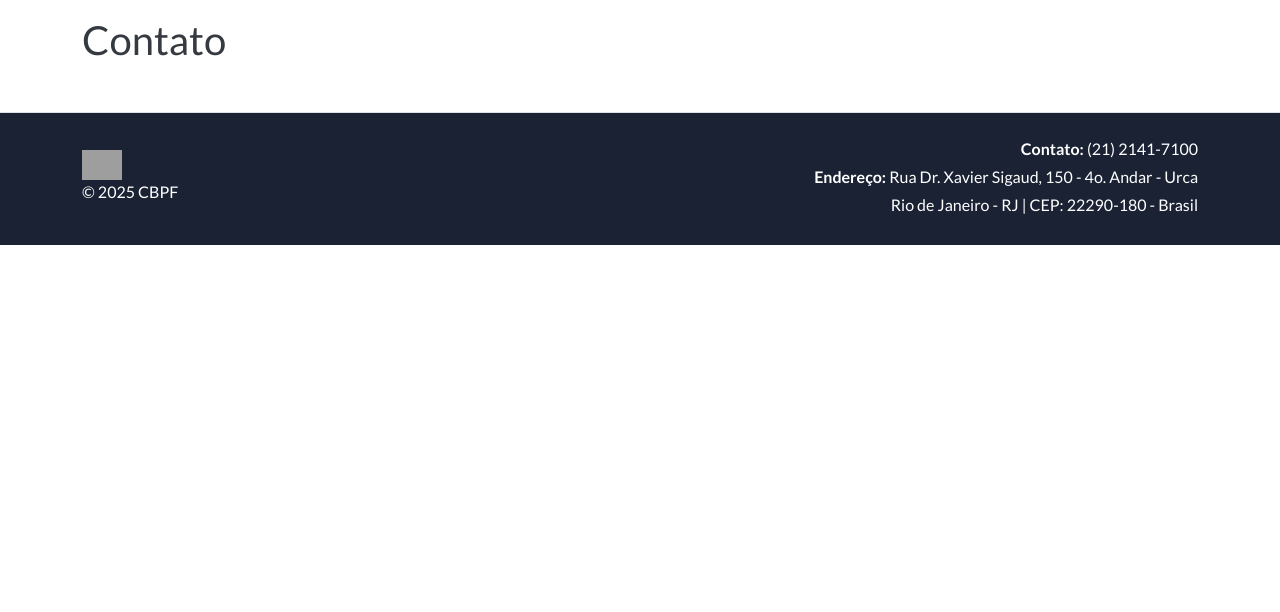
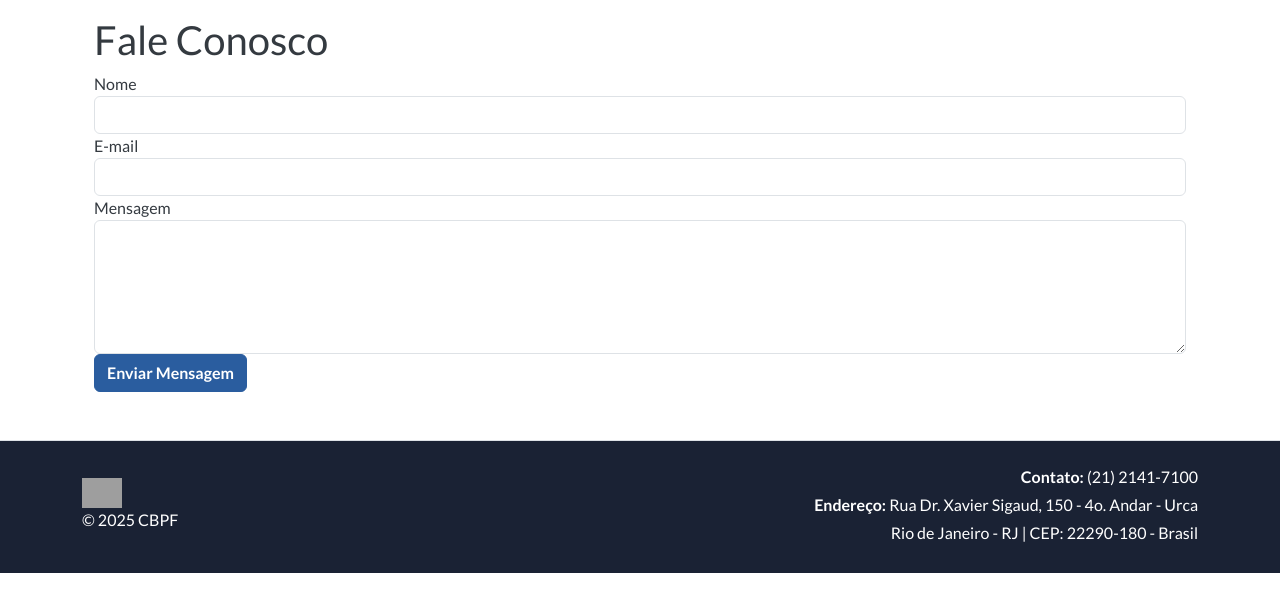
Before and after one commit to Ajhuly/Teste_portal, a Flask app: page /sobre/contato in a window 1280 px wide. Shown: the part 113-725 px from the top of the page. Run offline with Flask 3, Linux system fonts and the light colour scheme; grey boxes are pictures that could not be loaded.

Commit message:
feat: Adicionar formulário de contato funcional 'Fale Conosco'
Este commit introduz uma página de contato 'Fale Conosco' completa e funcional.

- Cria um `ContatoForm` usando Flask-WTF com campos para nome, e-mail e mensagem, incluindo validadores `DataRequired` e `Email`.
- Adiciona uma `SECRET_KEY` à configuração da aplicação, carregada a partir de uma variável de ambiente para maior segurança, habilitando a proteção contra CSRF.
- Atualiza a rota `/sobre/contato` para lidar com requisições GET e POST, processando o envio do formulário, validando os dados e exibindo uma mensagem de sucesso.
- Melhora o template `contato.html` para renderizar o formulário, exibir erros de validação e mostrar mensagens de feedback ao usuário.
- Corrige os apontamentos da revisão de código, garantindo que a `SECRET_KEY` seja carregada do ambiente e que todos os arquivos modificados terminem com uma nova linha.

```diff
--- a/portal/__init__.py
+++ b/portal/__init__.py
@@ -1,6 +1,8 @@
 # import app
+import os
 from flask import Flask
 
 app = Flask(__name__)
+app.config['SECRET_KEY'] = os.environ.get('SECRET_KEY', 'uma-chave-secreta-muito-segura')
 
 from portal import routes
--- a/portal/forms.py
+++ b/portal/forms.py
@@ -0,0 +1,9 @@
+from flask_wtf import FlaskForm
+from wtforms import StringField, TextAreaField, SubmitField
+from wtforms.validators import DataRequired, Email
+
+class ContatoForm(FlaskForm):
+    nome = StringField('Nome', validators=[DataRequired(message="Por favor, insira seu nome.")])
+    email = StringField('E-mail', validators=[DataRequired(message="Por favor, insira seu e-mail."), Email(message="Endereço de e-mail inválido.")])
+    mensagem = TextAreaField('Mensagem', validators=[DataRequired(message="Por favor, escreva uma mensagem.")])
+    enviar = SubmitField('Enviar Mensagem')
--- a/portal/routes.py
+++ b/portal/routes.py
@@ -1,6 +1,7 @@
 # rotas de links
-from flask import render_template, url_for
+from flask import render_template, url_for, flash, redirect
 from portal import app
+from portal.forms import ContatoForm
 
 @app.route('/')
 def home():
@@ -15,9 +16,16 @@ def quem_somos():
 def sobre_espaco():
     return render_template('sobre/espaco.html')
 
-@app.route('/sobre/contato')
+@app.route('/sobre/contato', methods=['GET', 'POST'])
 def sobre_contato():
-    return render_template('sobre/contato.html')
+    form = ContatoForm()
+    if form.validate_on_submit():
+        # Aqui, você poderia adicionar a lógica para enviar o e-mail
+        # ou salvar os dados em um banco de dados.
+        # Por enquanto, vamos apenas exibir uma mensagem de sucesso.
+        flash('Sua mensagem foi enviada com sucesso!', 'success')
+        return redirect(url_for('sobre_contato'))
+    return render_template('sobre/contato.html', form=form)
 
 # Rotas para a seção 'Acervo & Publicações'
 @app.route('/acervo/busca')
--- a/portal/templates/sobre/contato.html
+++ b/portal/templates/sobre/contato.html
@@ -1,4 +1,56 @@
 {% extends "base.html" %}
 {% block content %}
-<h1>Contato</h1>
+<div class="container">
+    <h1>Fale Conosco</h1>
+
+    {% with messages = get_flashed_messages(with_categories=true) %}
+        {% if messages %}
+            {% for category, message in messages %}
+                <div class="alert alert-{{ category }}">
+                    {{ message }}
+                </div>
+            {% endfor %}
+        {% endif %}
+    {% endwith %}
+
+    <form method="POST" action="">
+        {{ form.hidden_tag() }}
+        <div class="form-group">
+            {{ form.nome.label(class="form-control-label") }}
+            {{ form.nome(class="form-control") }}
+            {% if form.nome.errors %}
+                <div class="text-danger">
+                    {% for error in form.nome.errors %}
+                        <span>{{ error }}</span>
+                    {% endfor %}
+                </div>
+            {% endif %}
+        </div>
+        <div class="form-group">
+            {{ form.email.label(class="form-control-label") }}
+            {{ form.email(class="form-control") }}
+            {% if form.email.errors %}
+                <div class="text-danger">
+                    {% for error in form.email.errors %}
+                        <span>{{ error }}</span>
+                    {% endfor %}
+                </div>
+            {% endif %}
+        </div>
+        <div class="form-group">
+            {{ form.mensagem.label(class="form-control-label") }}
+            {{ form.mensagem(class="form-control", rows=5) }}
+            {% if form.mensagem.errors %}
+                <div class="text-danger">
+                    {% for error in form.mensagem.errors %}
+                        <span>{{ error }}</span>
+                    {% endfor %}
+                </div>
+            {% endif %}
+        </div>
+        <div class="form-group">
+            {{ form.enviar(class="btn btn-primary") }}
+        </div>
+    </form>
+</div>
 {% endblock %}
```
